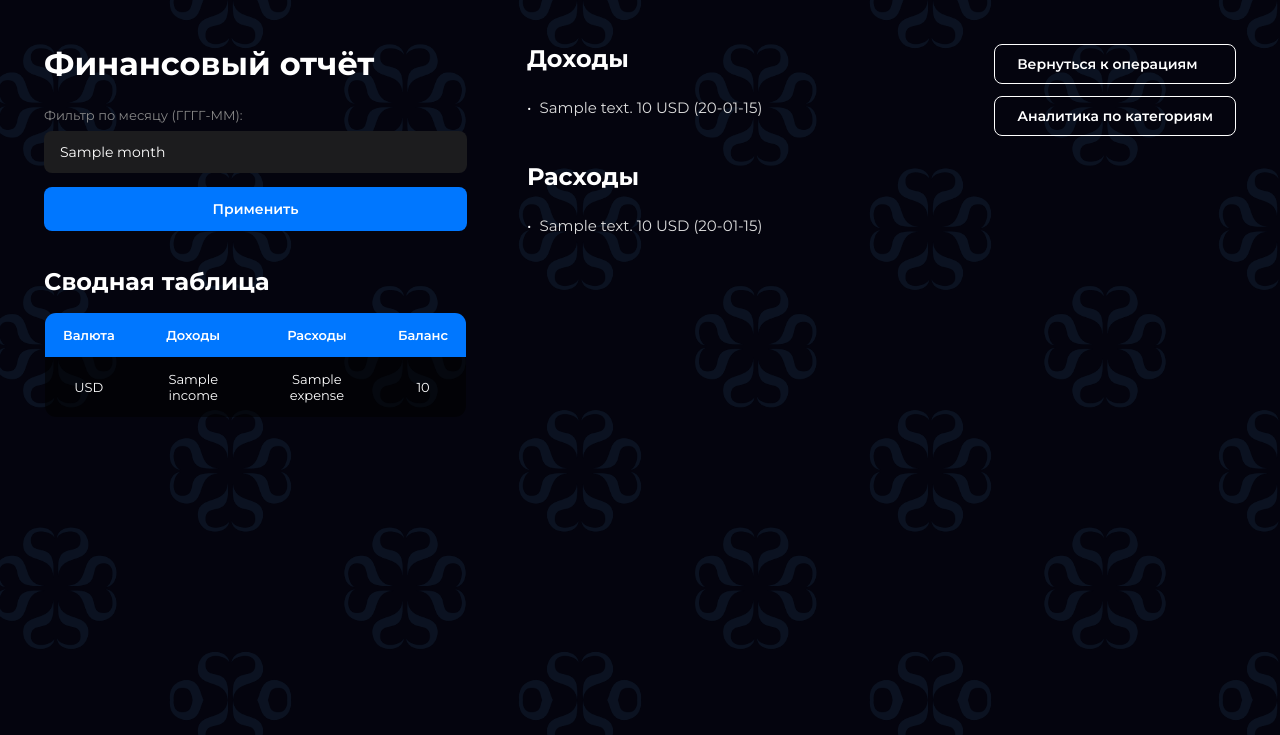
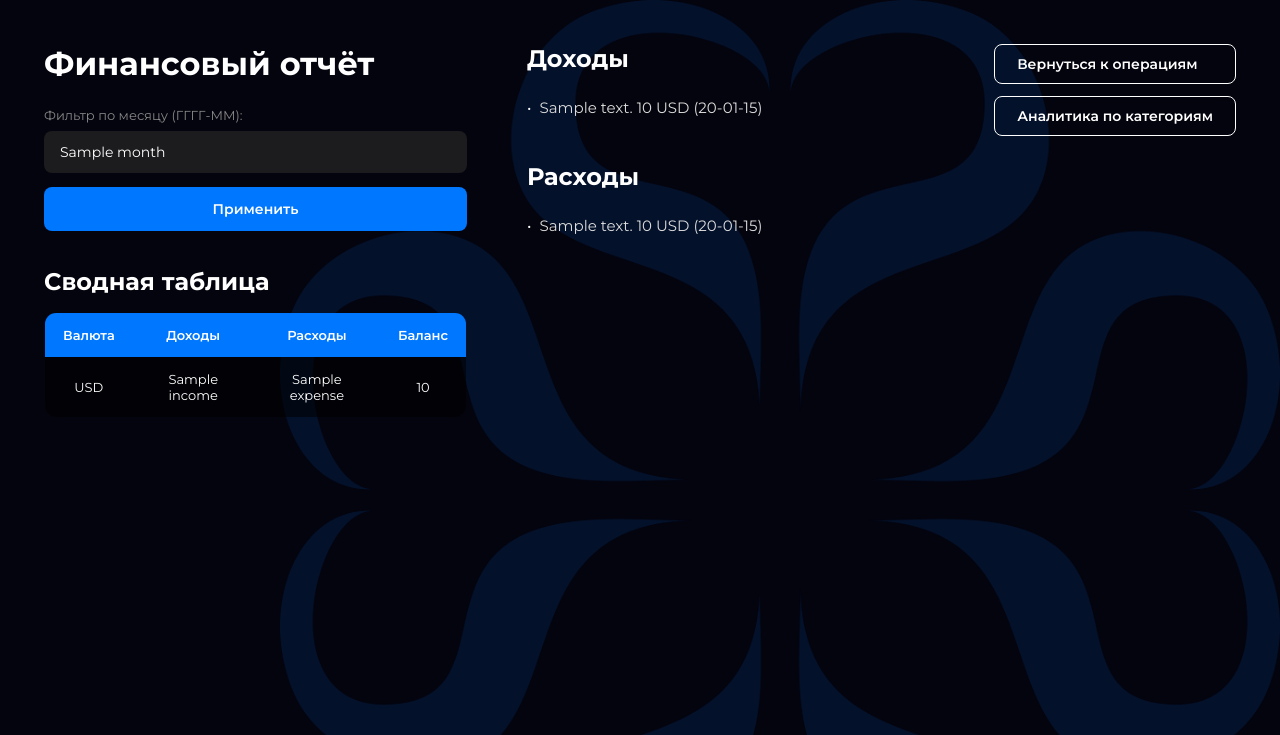
Before and after one commit to TolstenkovAnton/FinanceFlow, a FastAPI app: template templates/data.html in a window 1280 px wide. Shown: the part 85-820 px from the top of the page. Run offline with FastAPI, Linux system fonts and the light colour scheme; the template is opened without the code that fills it: most values are stand-ins (such as "Sample title", 1, 10 or a date in 2020); parts of the project's set-up code (start-up, migrations or seed data) failed here and were passed over.

Commit message:
change background

```diff
--- a/static/style.css
+++ b/static/style.css
@@ -283,9 +283,9 @@ a:hover { text-decoration: none; }
     content: '';
     position: absolute;
     inset: 0;
-    background-image: url('/static/FF_pattern.png');
-    background-repeat: repeat;
-    background-size: 700px;
+    background-image: url('/static/logo_Finance_Flow.png');
+    background-repeat: no-repeat;
+    background-size: 1000px;
     background-position: right top;
     opacity: 0.12;
     pointer-events: none;
```
